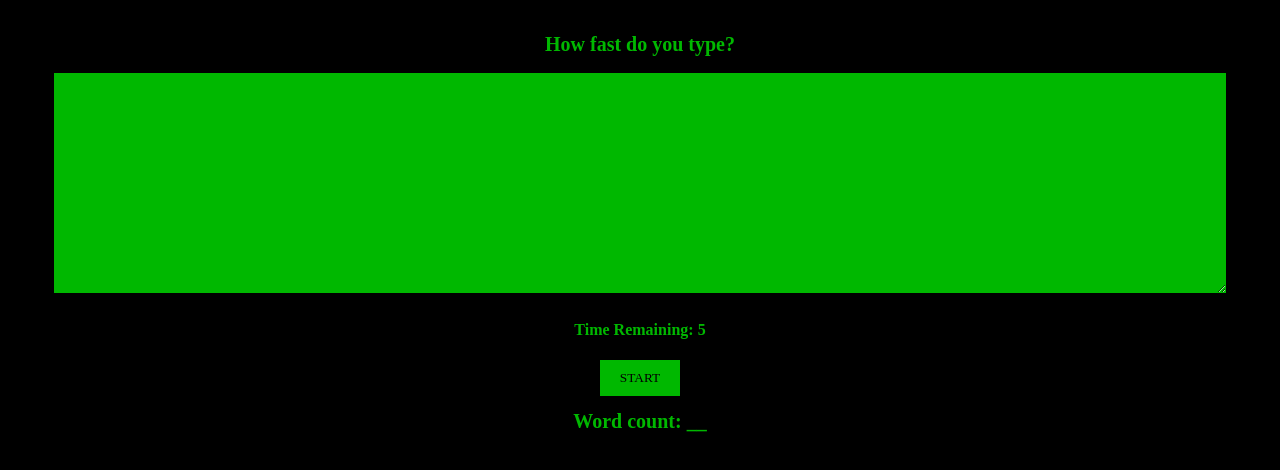
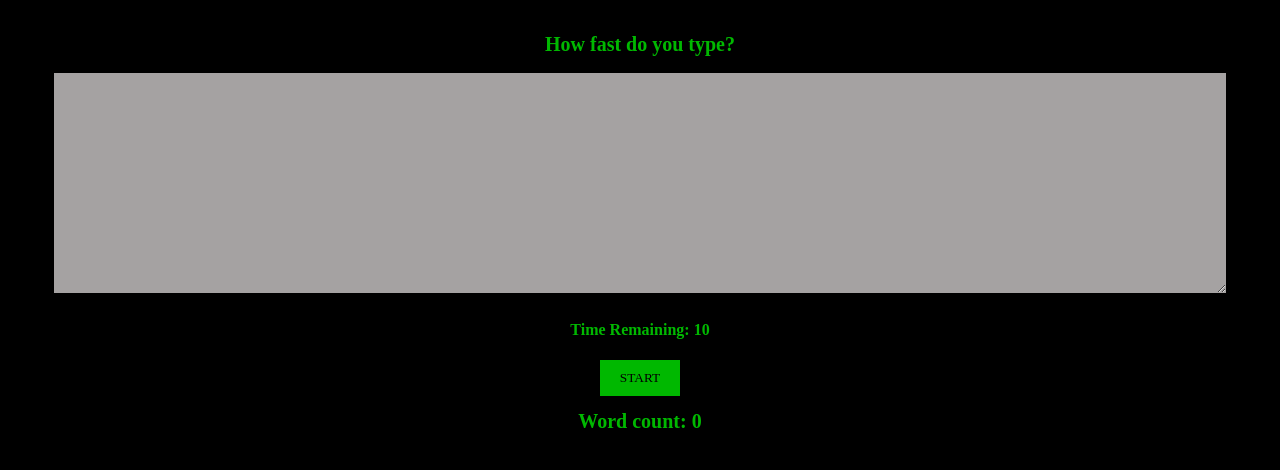
Before and after one commit to codecrook/speed-typing-game, a React (Create React App) app: page / in a window 1280 px wide. Shown: the top 470 px of the page. Built offline with nearby package versions, Linux system fonts and the light colour scheme.

Commit message:
ADD: functionality to count wors typed within time frame

```diff
--- a/src/App.js
+++ b/src/App.js
@@ -1,32 +1,51 @@
 import React, { useState, useEffect } from 'react';
 
 function App() {
+  const STARTING_TIME = 10;
+
   const [text, setText] = useState('');
-  const [timeRemaining, setTimeRemaining] = useState(5);
+  const [timeRemaining, setTimeRemaining] = useState(STARTING_TIME);
   const [isTimeRunning, setIsTimeRunning] = useState(false);
+  const [wordCount, setWordCount] = useState(0);
 
   const handleChange = e => setText(e.target.value);
   const calculateWordCount = text => text.trim().split(' ').filter(Boolean).length;
 
+  const startGame = () => {
+    setIsTimeRunning(true);
+    setTimeRemaining(STARTING_TIME);
+    setText("");
+  };
+
+  const endGame = () => {
+    setIsTimeRunning(false);
+    setWordCount(calculateWordCount(text));
+  }
+
   useEffect(() => {
     if (isTimeRunning && timeRemaining > 0) {
-      setTimeout(() => setTimeRemaining(t => t - 1), 1000);
+      setTimeout(() => setTimeRemaining(t => t - 1), 1000)
     } else {
-      setIsTimeRunning(false);
+      endGame();
     }
   }, [timeRemaining, isTimeRunning]);
 
   return (
     <>
       <h1>How fast do you type?</h1>
-      <textarea value={text} onChange={handleChange} />
+      <textarea
+        value={text}
+        onChange={handleChange}
+        disabled={!isTimeRunning}
+      />
       <h4>Time Remaining: {timeRemaining}</h4>
       <button
-        onClick={() => setIsTimeRunning(true)}
+        onClick={startGame}
+        disabled={isTimeRunning}
       >
         Start
       </button>
-      <h1>Word count: __</h1>
+      <h1>Word count: {wordCount}</h1>
     </>
   );
 }
--- a/src/index.css
+++ b/src/index.css
@@ -23,6 +23,10 @@ button {
     text-transform: uppercase;
 }
 
+button:disabled {
+    cursor: not-allowed;
+}
+
 h1 {
     font-size: 20px;
     text-align:center;
@@ -38,3 +42,7 @@ textarea {
     background: #00b800;
     padding: 10px;
 }
+
+textarea:disabled {
+    background-color: #a5a2a2;
+}
```
